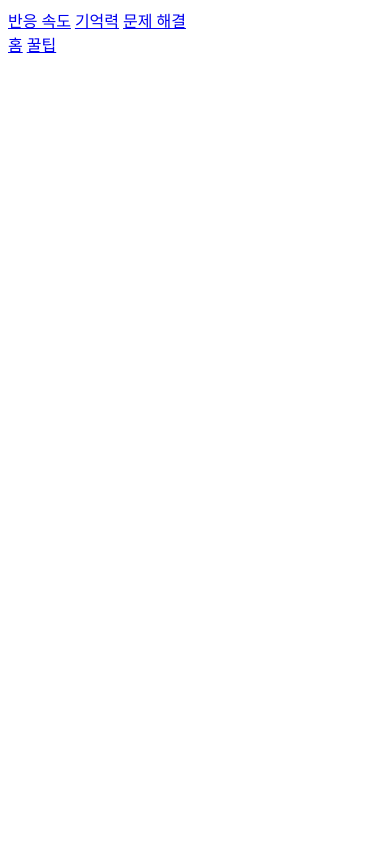
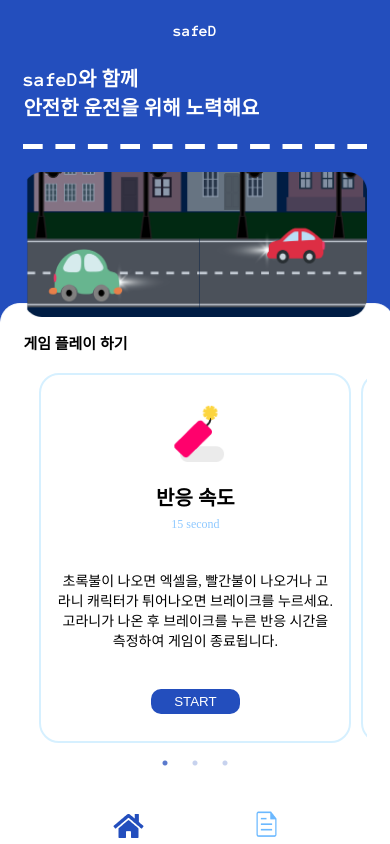
Before and after one commit to noeyadd/2024-likelion-safeD, a Django app: page / in a window 390 px wide. Run offline with Django 5.2, Linux system fonts and the light colour scheme.

Commit message:
home, tips_little

```diff
--- a/safeD/reaction/templates/home.html
+++ b/safeD/reaction/templates/home.html
@@ -1,16 +1,156 @@
+{% load static%}
+
 <!DOCTYPE html>
 <html lang="en">
 <head>
-    <meta charset="UTF-8">
-    <meta name="viewport" content="width=device-width, initial-scale=1.0">
-    <title>Document</title>
+  <meta charset="UTF-8">
+  <meta name="viewport" content="width=device-width, initial-scale=1.0">
+  <title>Home</title>
+  <link rel="stylesheet" href="{% static 'css/home.css' %}"></link>
+
+  <link rel="stylesheet" href="//cdn.jsdelivr.net/npm/slick-carousel@1.8.1/slick/slick.css"/>
+  <link rel="stylesheet" href="//cdn.jsdelivr.net/npm/slick-carousel@1.8.1/slick/slick-theme.css"/>
+
+  <link rel="preconnect" href="https://fonts.googleapis.com">
+  <link rel="preconnect" href="https://fonts.gstatic.com" crossorigin>
+  <link href="https://fonts.googleapis.com/css2?family=Anonymous+Pro:ital,wght@0,400;0,700;1,400;1,700&family=Noto+Sans+KR:wght@100..900&display=swap" rel="stylesheet">
+
 </head>
 <body>
-    <a href="{% url 'reaction:rstart' %}">반응 속도</a>
-    <a href="{% url 'memory:start' %}">기억력</a>
-    <a href="{% url 'problem:start' %}">문제 해결</a>
-    <br>
-    <a href="{% url 'home' %}">홈</a>
-    <a href="{% url 'tips:tstart' %}">꿀팁</a>
+  <header></header>
+  <nav>
+      <div class="nav">
+        <div class="nav_home">
+          <a href="{% url 'home' %}"><img src="{% static 'img/home.png' %}" id="home_img" data-new-src="{% static 'img/home2.png' %}"></a>
+        </div><!-- ~<div class="nav_home"> -->
+
+        <div class="nav_law">
+          <a href="{% url 'tips:tstart' %}"><img src="{% static 'img/law.png' %}" id="law_img" data-new-src="{% static 'img/law2.png' %}"></a>
+        </div><!-- ~<div class="nav_law"> -->
+
+      </div><!-- ~<div class="nav"> -->
+  </nav>
+  <section>
+    <div class="main">
+      <div class="content">
+        <div class="logo">
+          <p>safeD</p>
+        </div><!-- ~<div class="logo"> -->
+
+        <div class="main_text">
+          <p><span id="logo_span">safeD</span>와 함께</p>
+          <p>안전한 운전을 위해 노력해요</p>
+        </div><!-- ~<div class="main_text"> -->
+
+        <div class="line_img">
+          <img src="{% static 'img/line.png' %}">
+        </div><!-- ~<div class="coline_img"> -->
+
+        <div class="main_img">
+          <img src="{% static 'img/main_img.png' %}">
+        </div><!-- ~<div class="main_img"> -->
+
+        <div class="title">
+          <p>게임 플레이 하기</p>
+        </div><!-- ~<div class="title"> -->
+
+        <div class="game_menu">
+          <div class="reaction">
+            <div class="menu_img">
+              <img src="{% static 'img/Firecracker.png' %}">
+            </div>
+
+            <div class="menu_text">
+              <span>반응 속도</span>
+              <br>
+              <span>15 second</span>
+            </div>
+
+            <div class="menu_detail">
+              <p>초록불이 나오면 엑셀을, 빨간불이 나오거나 고라니 캐릭터가 튀어나오면 브레이크를
+                누르세요. 고라니가 나온 후 브레이크를
+                누른 반응 시간을 측정하여
+                게임이 종료됩니다.</p>
+            </div>
+
+            <div class="menu_btn">
+              <button type="button" onclick="getElementById('slick-slide00').style.backgroundColor='#D6F0FF'"><a href="{% url 'reaction:rstart' %}">START</a></button>
+            </div>
+          </div><!-- ~<div class="reaction"> -->
+
+          <div class="memory">
+            <div class="menu_img">
+              <img src="{% static 'img/film.png' %}">
+            </div>
+
+            <div class="menu_text">
+              <span>기억력</span>
+              <br>
+              <span>5 Quizzes</span>
+            </div>
+
+            <div class="menu_detail">
+              <p>도로 표지판과 도로 선 표시의 의미를 묻는 퀴즈입니다.
+                이미지가 제시되며, 문제의
+                보기 중 맞는 답 하나를 선택하세요.</p>
+            </div>
+
+            <div class="menu_btn">
+              <button type="button" onclick="getElementById('slick-slide01').style.backgroundColor='#D6F0FF'"><a href="{% url 'memory:start' %}">START</a></button>
+            </div>
+          </div><!-- ~<div class="memory"> -->
+
+          <div class="solving">
+            <div class="menu_img">
+              <img src="{% static 'img/projector.png'%}">
+            </div>
+
+            <div class="menu_text">
+              <span>문제 해결 능력</span>
+              <br>
+              <span>5 Quizzes</span>
+            </div>
+
+            <div class="menu_detail">
+              <p>운전 중 발생할 수 있는 상황들을
+                보여줍니다. 가장 안전한 운전 방법
+                2가지를 선택하세요.</p>
+            </div>
+
+            <div class="menu_btn">
+              <button type="button" onclick="getElementById('slick-slide02').style.backgroundColor='#D6F0FF'"><a href="{% url 'problem:start' %}">START</a></button>
+            </div>
+          </div><!-- ~<div class="solving"> -->
+
+        </div><!-- ~<div class="game_menu"> -->
+
+
+      </div><!-- ~<div class="content"> -->
+
+    </div><!-- ~<div class="main"> -->
+  </section>
+
+  <script src="{% static 'js/home.js' %}"></script>
+
+  <!-- jQuery 스크립트 추가 -->
+  <script src="https://code.jquery.com/jquery-3.6.0.min.js"></script>
+
+  <!-- Slick 플러그인 스크립트 추가 -->
+  <script src="//cdn.jsdelivr.net/npm/slick-carousel@1.8.1/slick/slick.min.js"></script>
+
+  <script type="text/javascript">
+    $(document).ready(function(){
+      $('.game_menu').slick({
+        variableWidth: true,
+        dots: true,
+        arrows: false,
+        infinite:false,
+        centerMode: true,
+        centerPadding: '10px',
+        slidesToShow: 1,
+        slidesToScroll: 1,
+      });
+    });
+  </script>
 </body>
 </html>
--- a/safeD/safeD/settings.py
+++ b/safeD/safeD/settings.py
@@ -121,6 +121,10 @@ USE_TZ = True
 # https://docs.djangoproject.com/en/5.0/howto/static-files/
 
 STATIC_URL = 'static/'
+STATIC_ROOT = BASE_DIR / 'staticfiles'
+STATICFILES_DIRS = [
+    BASE_DIR / 'static',
+]
 
 # Default primary key field type
 # https://docs.djangoproject.com/en/5.0/ref/settings/#default-auto-field
--- /dev/null
+++ b/safeD/static/css/home.css
@@ -0,0 +1,195 @@
+    @media all and (max-width: 394px) {
+    /* 화면 너비가 393px 이하인 경우에만 적용되는 스타일 */
+        * {
+            box-sizing: border-box;
+        }
+
+        .nav_div {
+            position: fixed;
+            bottom: 0;
+        }
+
+        nav {
+            bottom: 0;
+            position: fixed;
+            width: 100%;
+        }
+
+    .nav {
+        display: flex;
+        flex-direction: row;
+        align-items: center;
+        justify-content: space-evenly;
+    }
+
+    body {
+        margin: 0;
+    }
+
+    .main {
+        /* background-color: #234ebd; */
+        width: 100%;
+        height: 92vw;
+        background-image: url("../img/background.png");
+        background-size: cover;
+    }
+
+    .content {
+        padding: 6vw;
+        /* height: 100vh; */
+    }
+
+    .logo p,
+    .main_text p {
+        margin: 0;
+        color: white;
+    }
+
+    .logo p,
+    #logo_span {
+        font-family: "Anonymous Pro", monospace;
+        font-weight: 900;
+        font-style: normal;
+    }
+
+    .main_text p {
+        font-size: 20px;
+        font-weight: bold;
+    }
+    .logo {
+        display: flex;
+        justify-content: center;
+    }
+
+    .main_text {
+        margin-top: 6vw;
+    }
+
+    .line_img {
+        /* width: 89vw; */
+        margin-top: 6vw;
+        overflow: hidden;
+        display: flex;
+        justify-content: center;
+    }
+
+    .line_img img {
+        width: 100%;
+        object-fit: cover;
+    }
+
+    .main_img {
+        display: flex;
+        justify-content: center;
+        margin-top: 6vw;
+        overflow: hidden;
+    }
+
+    .main_img img {
+        width: 100%;
+        object-fit: cover;
+    }
+
+    .title p {
+        font-weight: bold;
+        font-size: 15px;
+    }
+
+    #slick-slide00,
+    #slick-slide01,
+    #slick-slide02 {
+        width: 80vw !important;
+        height: 95vw;
+        border: 2px solid #d6f0ff;
+        border-radius: 20px;
+        margin: 5px;
+        padding: 15px;
+        display: flex !important;
+        flex-direction: column !important;
+        align-items: center !important;
+        justify-content: space-around !important;
+    }
+
+    .game_menu {
+        display: flex !important;
+        align-items: center !important;
+        justify-content: center !important;
+    }
+
+    .slick-track {
+        width: 1000px !important;
+    }
+
+    .slick-prev:before,
+    .slick-next:before {
+        color: red !important;
+        display: flex !important;
+    }
+
+    .reaction {
+        display: flex;
+        flex-direction: column;
+        align-items: center;
+        justify-content: center;
+    }
+
+    .menu_img {
+        width: 60px;
+        height: 60px;
+        overflow: hidden;
+        margin: 0 auto;
+    }
+
+    .menu_img img {
+        width: 100%;
+        height: 100%;
+        object-fit: contain;
+    }
+
+    .menu_text {
+        display: flex;
+        flex-direction: column;
+        align-items: center;
+        margin-top: 5px;
+        line-height: 80%;
+    }
+
+    .menu_text span:nth-child(1) {
+        font-weight: bold;
+        font-size: 20px;
+    }
+
+    .menu_text span:nth-child(3) {
+        font-size: 12px;
+        color: #8fc9ff;
+    }
+
+    .menu_detail {
+        display: flex;
+        align-items: center;
+    }
+
+    .menu_detail p {
+        font-size: 14px;
+        text-align: center;
+    }
+
+    .menu_btn button {
+        width: 23vw;
+        background-color: #234ebd;
+        border-radius: 10px;
+        border: none;
+        padding: 5px;
+    }
+
+    .menu_btn a {
+        text-decoration: none;
+        color: white;
+    }
+
+    #slick-slide-control00:before,
+    #slick-slide-control01:before,
+    #slick-slide-control02:before {
+        color: #234ebd !important;
+    }
+    }
--- /dev/null
+++ b/safeD/static/js/home.js
@@ -0,0 +1,5 @@
+document.addEventListener("DOMContentLoaded", function () {
+  const home_img = document.getElementById("home_img");
+  const new_src = home_img.getAttribute("data-new-src");
+  home_img.src = new_src;
+});
--- /dev/null
+++ b/safeD/static/js/tips.js
@@ -0,0 +1,5 @@
+document.addEventListener("DOMContentLoaded", function () {
+  const law_img = document.getElementById("law_img");
+  const new_src = law_img.getAttribute("data-new-src");
+  law_img.src = new_src;
+});
```
Also changed, not shown: safeD/tips/templates/tips.html (+15 -1 lines), safeD/db.sqlite3, safeD/static/img/background.png (added), safeD/static/img/film.png (added), safeD/static/img/firecracker.png (added), safeD/static/img/home.png (added), safeD/static/img/home2.png (added), safeD/static/img/law.png (added), safeD/static/img/law2.png (added), safeD/static/img/line.png (added), safeD/static/img/main_img.png (added), safeD/static/img/projector.png (added), safeD/static/img/question.png (added), safeD/static/img/question2.png (added).
